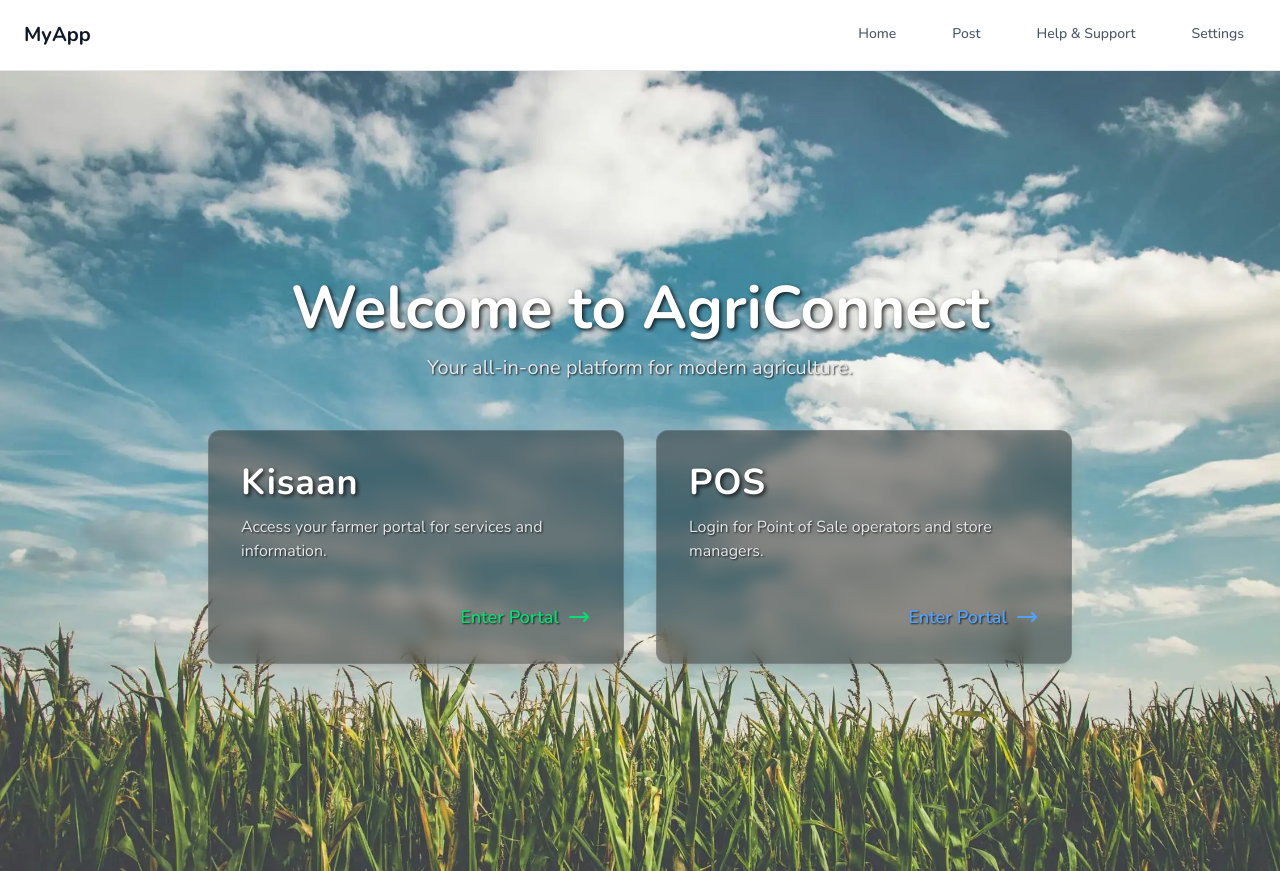
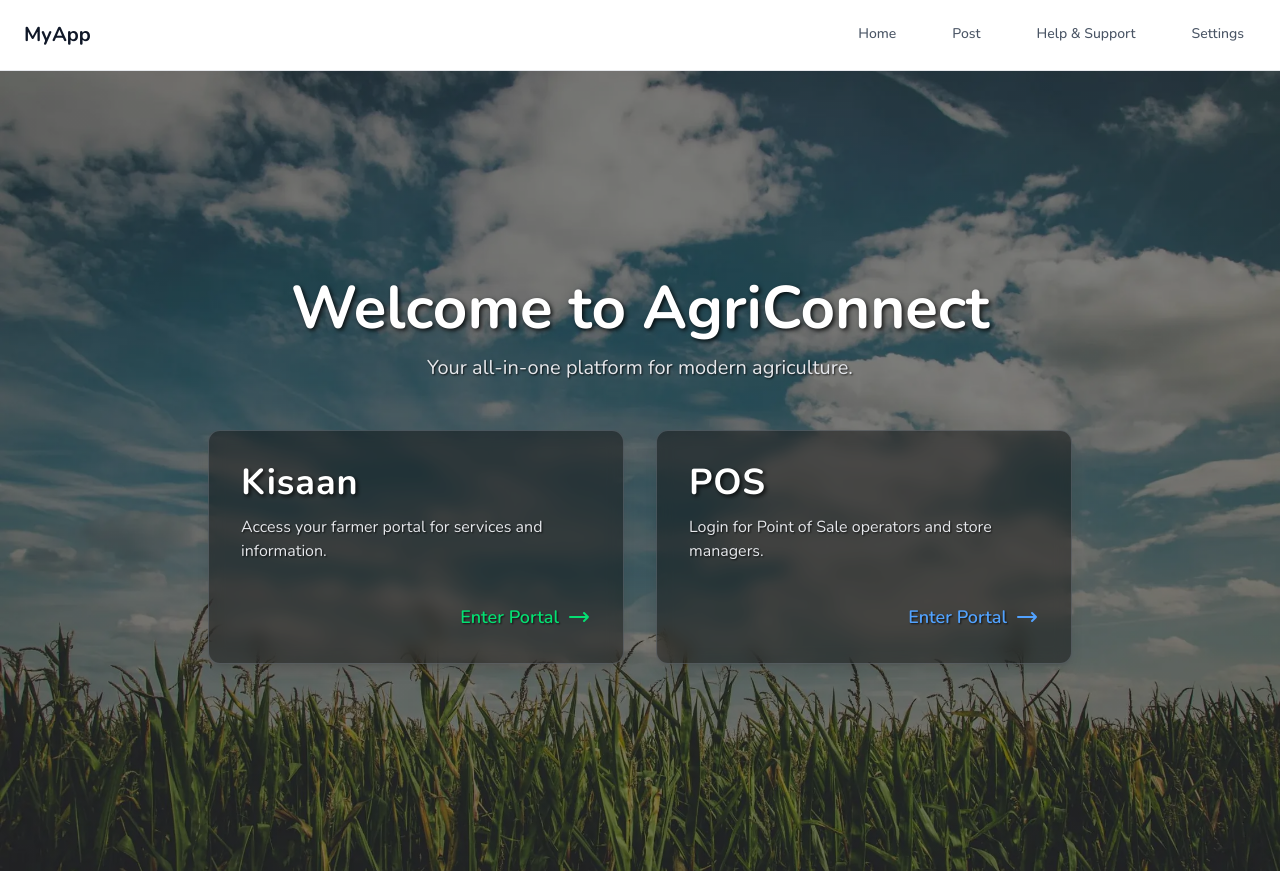
Before and after one commit to sameerkali/ucf-user, a React (Vite) app: page /landing in a window 1280 px wide. Built offline with nearby package versions, Linux system fonts and the light colour scheme.

Commit message:
refactor: enhance background styling in LandingPage component

```diff
--- a/src/pages/LandingPage.tsx
+++ b/src/pages/LandingPage.tsx
@@ -5,8 +5,10 @@ export default function HomePage() {
 
   return (
     <div
-      className="min-h-screen flex flex-col justify-center items-center p-4 antialiased bg-cover bg-center"
-      style={{ backgroundImage: `url(${BGS.home_bg})` }}
+  className="min-h-screen flex flex-col justify-center items-center p-4 antialiased bg-cover bg-center"
+  style={{
+    backgroundImage: `linear-gradient(rgba(0, 0, 0, 0.5), rgba(0, 0, 0, 0.5)), url(${BGS.home_bg})`
+  }}
     >
       <div className="relative z-10 max-w-4xl w-full mx-auto text-center px-4">
         <h1 className="text-5xl md:text-6xl font-bold text-white mb-4" style={{ textShadow: '2px 2px 4px rgba(0,0,0,0.8)' }}>
```
